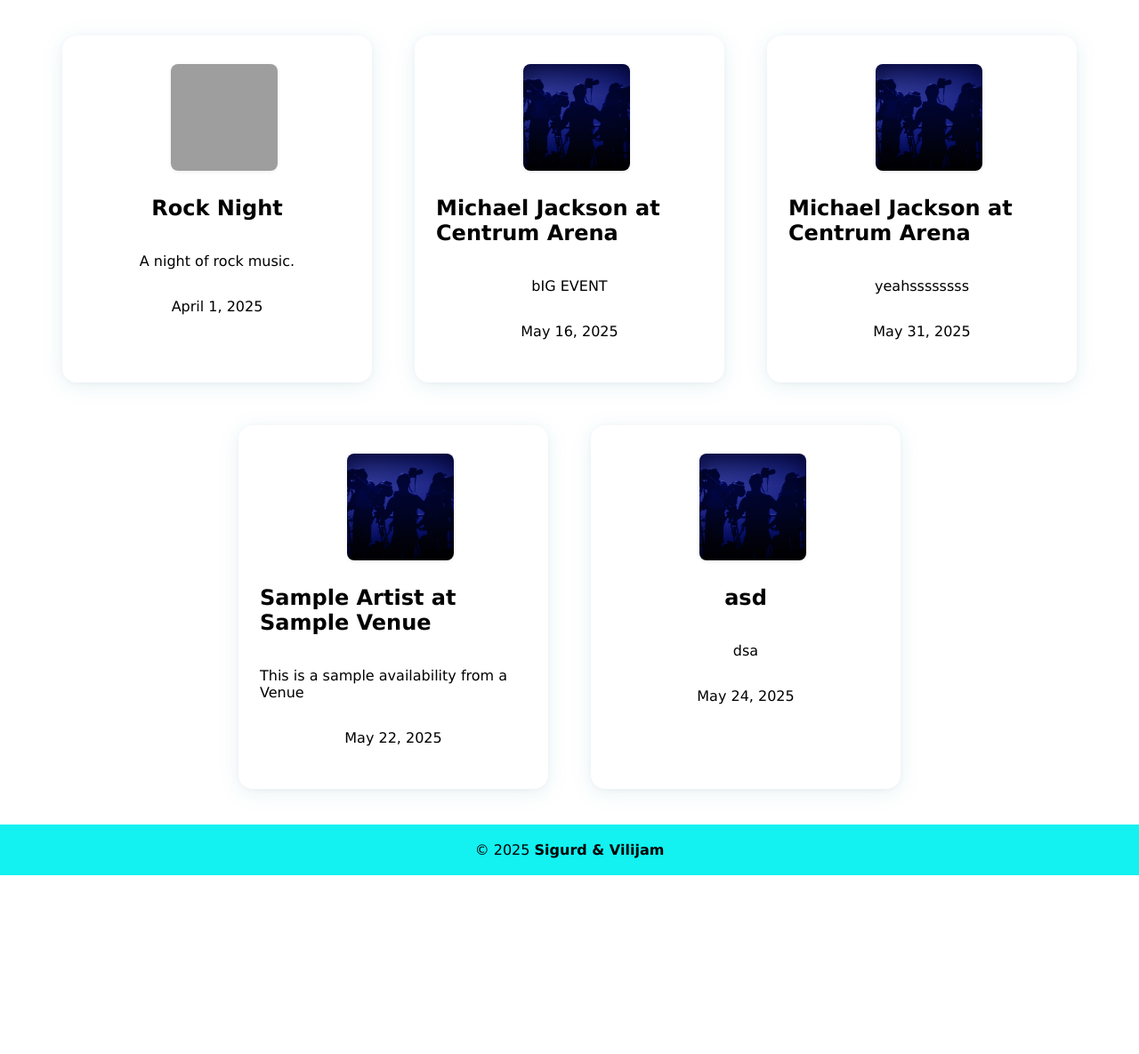
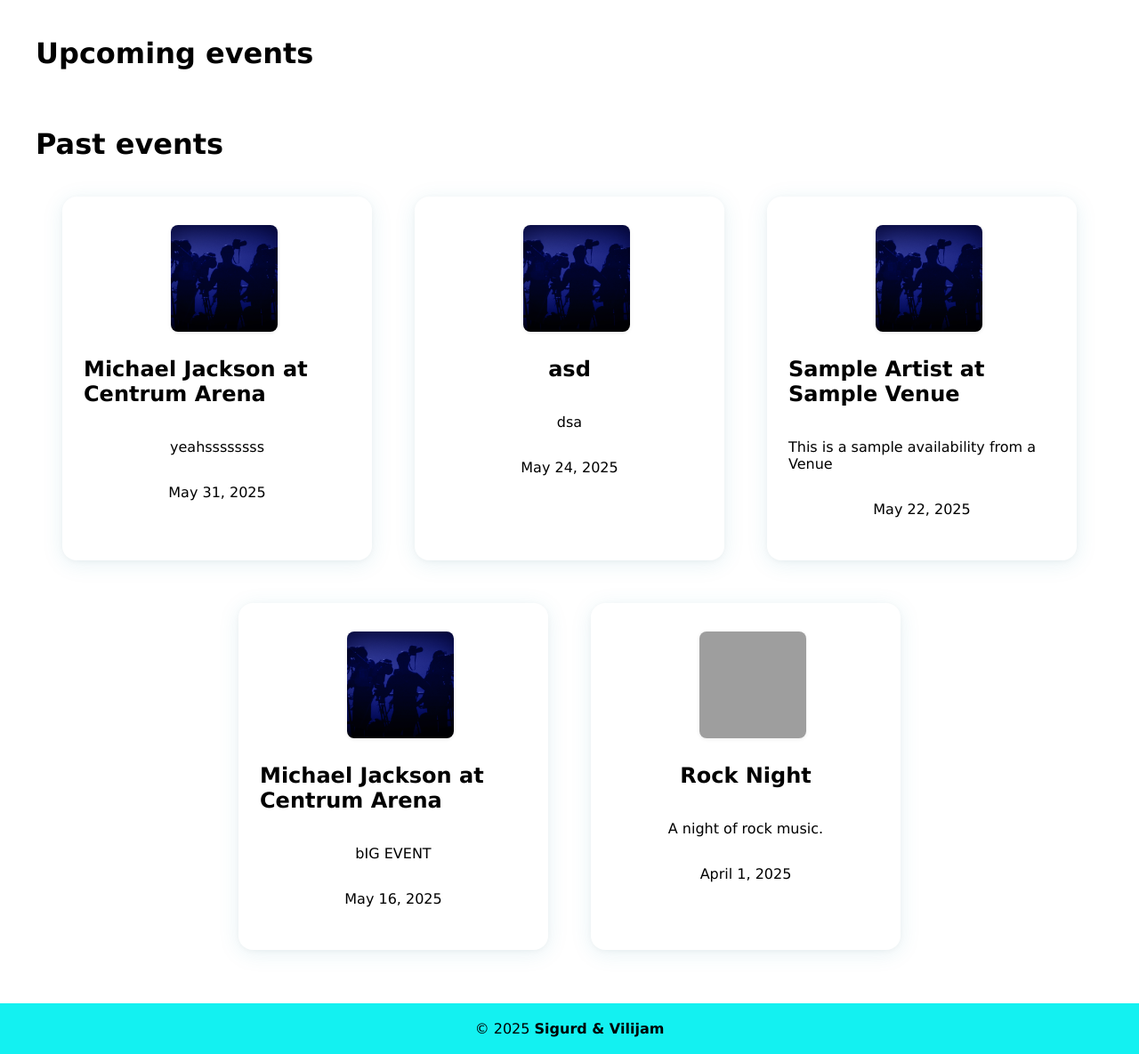
Before and after one commit to Valiant-GitHub/ELE-3921-Web-app-dev.-Project, a Django app: page /events/ in a window 1280 px wide. Shown: the part 79-1264 px from the top of the page at 89% size. Before the commit the page ends 1063 px from the top, so only its background shows below. Run offline with Django 5.2, Linux system fonts and the light colour scheme; data comes from the database, SQL or seed files in the repository; both versions use the stored data as it was after the commit; grey boxes are pictures that could not be loaded.

Commit message:
Reworked the events page to show upcoming events first and then past events. Made users unable to buy tickets to a buy tickets to a past event.

```diff
--- a/django/visi/app/views.py
+++ b/django/visi/app/views.py
@@ -7,6 +7,7 @@ from django.contrib.auth import login
 from django.contrib.auth.decorators import login_required
 from .utils import role_required, profile_required
 from django.contrib import messages
+from django.utils import timezone
 
 # Create your views here.
 
@@ -16,8 +17,9 @@ def home(request):
 
 #--View for events--#
 def events(request):
-    events = Events.objects.all()
-    return render(request, "events.html", {"events": events})
+    events = Events.objects.filter(eventdate__gte=timezone.now()).order_by("eventdate")
+    pastevents = Events.objects.filter(eventdate__lt=timezone.now()).order_by("-eventdate")
+    return render(request, "events.html", {"events": events, "pastevents": pastevents})
 
 #--View for specific events--#
 def event(request, event_id):
@@ -31,7 +33,9 @@ def buyticket(request, event_id):
     if event.ticketsold >= event.eventvenue.venuecapacity:
         messages.error(request, "This event is sold out.")
         return redirect("event", event_id=event.id)
-
+    if event.eventdate < timezone.now().date():
+        messages.error(request, "This event has already passed.")
+        return redirect("event", event_id=event.id)
     if request.method == "POST":
         if not hasattr(request.user, "fan_user"):
             messages.error(request, "Only fans can buy tickets.")
--- a/django/visi/templates/events.html
+++ b/django/visi/templates/events.html
@@ -1,5 +1,7 @@
 {% extends "base.html" %}
 {%block content%}
+<div class="container">
+    <h1>Upcoming events</h1>
     <div class="cards">
         {% for event in events %}
         <div class="card">
@@ -10,4 +12,16 @@
         </div>
         {% endfor %}
     </div>
+    <h1>Past events</h1>
+    <div class="cards">
+        {% for event in pastevents %}
+        <div class="card">
+            <img src="{{ event.eventimage.url }}">
+            <h2><a href="{% url 'event' event.id %}">{{ event.eventname }}</a></h2>
+            <p>{{ event.eventdescription }}</p>
+            <p>{{ event.eventdate }}</p>
+        </div>
+        {% endfor %}
+    </div>
+</div>
 {%endblock%}
```
Also changed, not shown: django/visi/db.sqlite3. Lines whose indentation alone changed are shown as unchanged.
